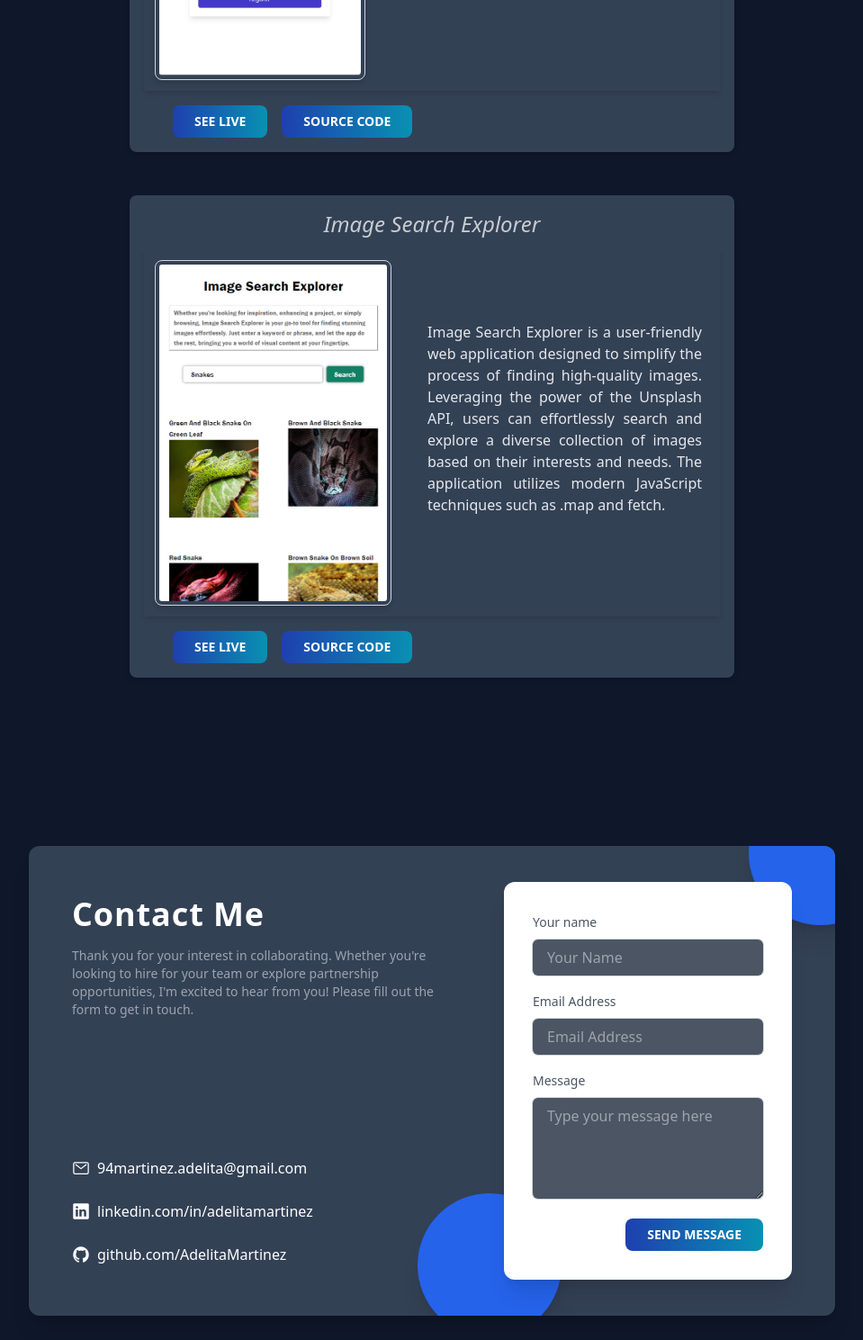
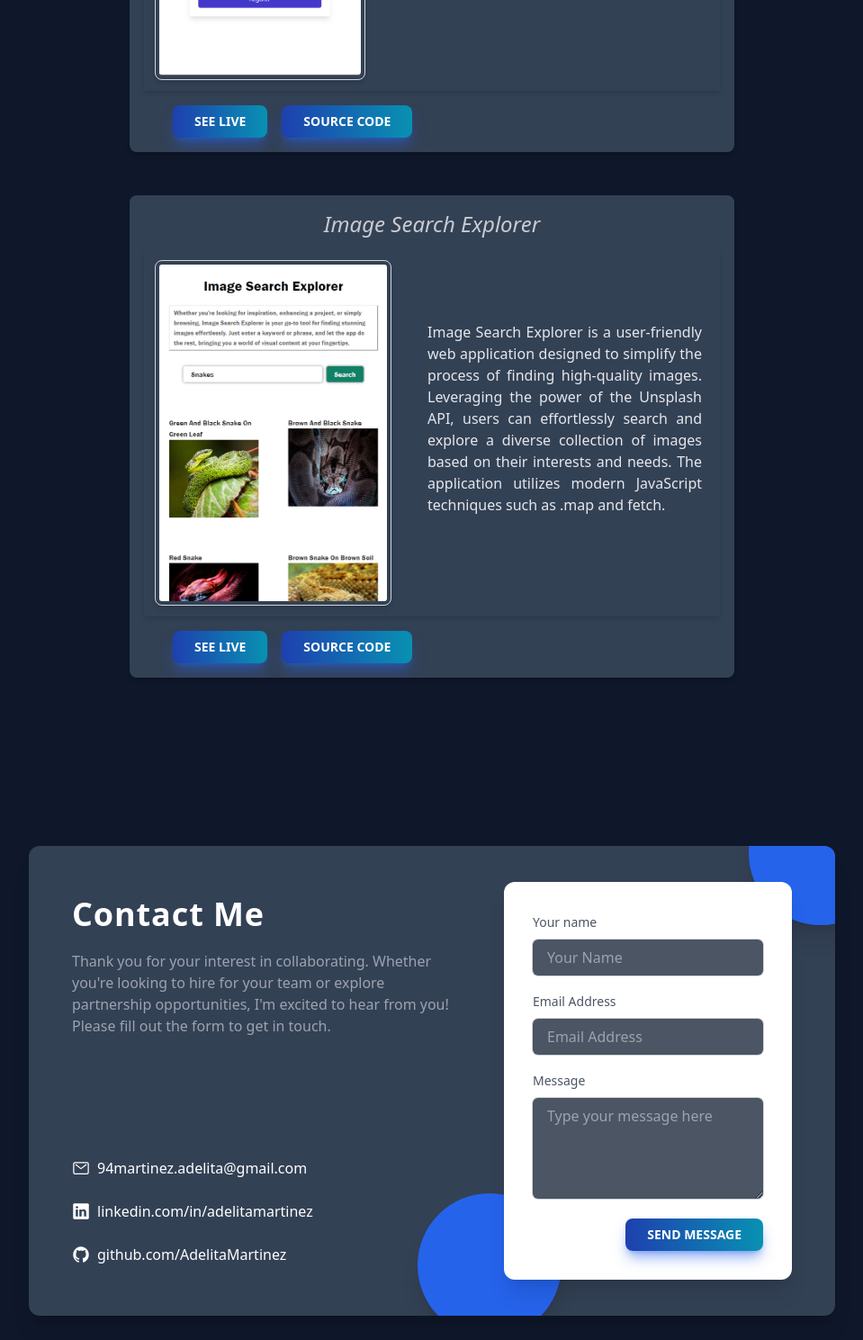
Before and after one commit to AdelitaMartinez/adelitas-portfolio, a website: page index.html in a window 1280 px wide. Shown: the part 1661-3150 px from the top of the page at 90% size, without its empty margins (160-1119 px from the left). Drawn offline with nearby package versions, Linux system fonts and the light colour scheme.

Commit message:
Adding minor details

```diff
--- a/index.html
+++ b/index.html
@@ -91,7 +91,7 @@
 
     <div class="carousel carousel-center h-36 w-full overflow-x-scroll">
         <div class="carousel-item size-32 mr-4">
-            <img class="mt-5 mx-auto hover:-translate-y-5 hover:duration-700 scroll-pl-2 snap-center " src="https://cdn.jsdelivr.net/gh/devicons/devicon@latest/icons/html5/html5-original-wordmark.svg" alt="HTML logo" />
+            <img class="mt-5 mx-auto hover:-translate-y-5 hover:duration-700 scroll-pl-2 snap-center" src="https://cdn.jsdelivr.net/gh/devicons/devicon@latest/icons/html5/html5-original-wordmark.svg" alt="HTML logo" />
         </div>
         <div class="carousel-item size-32 mr-4">
             <img class="mt-5 mx-auto hover:-translate-y-5 hover:duration-700 scroll-pl-2 snap-center " src="https://cdn.jsdelivr.net/gh/devicons/devicon@latest/icons/css3/css3-original-wordmark.svg" alt="CSS logo"/>
@@ -160,8 +160,8 @@
         </p>
     </div>
     <div class="flex justify-center md:justify-start mt-4 mx-4">
-        <a href=""><button class="inline-block self-end bg-gradient-to-r from-blue-800 to-cyan-600 hover:opacity-75 focus:ring focus:ring-blue-800 text-white font-bold rounded-lg px-6 py-2 uppercase text-sm mx-4">See Live</button></a>
-        <a href="https://github.com/Adlantia/mental-wellness-app" target="_blank"><button class="inline-block self-end bg-gradient-to-r from-blue-800 to-cyan-600 hover:opacity-75 focus:ring focus:ring-blue-800 text-white font-bold rounded-lg px-6 py-2 uppercase text-sm">Source Code</button></a>
+        <a href=""><button class="inline-block self-end bg-gradient-to-r from-blue-800 to-cyan-600 hover:opacity-75 focus:ring focus:ring-blue-800 text-white font-bold rounded-lg px-6 py-2 uppercase text-sm mx-4 shadow-lg shadow-blue-600/50">See Live</button></a>
+        <a href="https://github.com/Adlantia/mental-wellness-app" target="_blank"><button class="inline-block self-end bg-gradient-to-r from-blue-800 to-cyan-600 hover:opacity-75 focus:ring focus:ring-blue-800 text-white font-bold rounded-lg px-6 py-2 uppercase text-sm shadow-lg shadow-blue-600/50">Source Code</button></a>
     </div>
 </div>
 </section>
@@ -176,8 +176,8 @@
             </p>
         </div>
         <div class="flex justify-center md:justify-start mt-4 mx-4">
-            <a href=""><button class="inline-block self-end bg-gradient-to-r from-blue-800 to-cyan-600 hover:opacity-75 focus:ring focus:ring-blue-800 text-white font-bold rounded-lg px-6 py-2 uppercase text-sm mx-4">See Live</button></a>
-            <a href="https://github.com/AdelitaMartinez/image-search-app" target="_blank" class="inline-block"><button class="inline-block self-end bg-gradient-to-r from-blue-800 to-cyan-600 hover:opacity-75 focus:ring focus:ring-blue-800 text-white font-bold rounded-lg px-6 py-2 uppercase text-sm">Source Code</button></a>
+            <a href=""><button class="inline-block self-end bg-gradient-to-r from-blue-800 to-cyan-600 hover:opacity-75 focus:ring focus:ring-blue-800 text-white font-bold rounded-lg px-6 py-2 uppercase text-sm mx-4 shadow-lg shadow-blue-600/50">See Live</button></a>
+            <a href="https://github.com/AdelitaMartinez/image-search-app" target="_blank" class="inline-block"><button class="inline-block self-end bg-gradient-to-r from-blue-800 to-cyan-600 hover:opacity-75 focus:ring focus:ring-blue-800 text-white font-bold rounded-lg px-6 py-2 uppercase text-sm shadow-lg shadow-blue-600/50">Source Code</button></a>
         </div>
     </div>
 </section>
@@ -196,7 +196,7 @@
         <div class="md:py-4 flex-grow flex flex-col space-y-8 md:justify-between">
             <div class="">
                 <h1 class="font-bold text-4xl tracking-wide">Contact Me</h1>
-                <p class="text-gray-400 text-sm pt-4">Thank you for your interest in collaborating. Whether you're looking to hire for your team or explore partnership opportunities, I'm excited to hear from you! Please fill out the form to get in touch.</p>
+                <p class="text-gray-400 text-md pt-5">Thank you for your interest in collaborating. Whether you're looking to hire for your team or explore partnership opportunities, I'm excited to hear from you! Please fill out the form to get in touch.</p>
             </div>
             <div class="flex flex-col space-y-6">
                 <div class="inline-flex space-x-2 items-center hover:text-blue-400">
@@ -232,7 +232,7 @@
                             <textarea id="message" name="message" required placeholder="Type your message here" class="text-white bg-gray-600 npm ring-1 ring-gray-300 mt-2 w-full rounded-md px-4 py-2 outline-none focus:ring-2 focus:ring-blue-600" rows="4"></textarea>
                         </label>
                     </div>
-                    <button type="submit" class="inline-block self-end bg-gradient-to-r from-blue-800 to-cyan-600 hover:opacity-75 focus:ring focus:ring-blue-800 text-white font-bold rounded-lg px-6 py-2 uppercase text-sm">Send Message</button>
+                    <button type="submit" class="inline-block self-end bg-gradient-to-r from-blue-800 shadow-lg shadow-blue-600/50 to-cyan-600 hover:opacity-75 focus:ring focus:ring-blue-800 text-white font-bold rounded-lg px-6 py-2 uppercase text-sm">Send Message</button>
                 </form>
             </div>
         </div>
```
Also changed, not shown: output.css.
